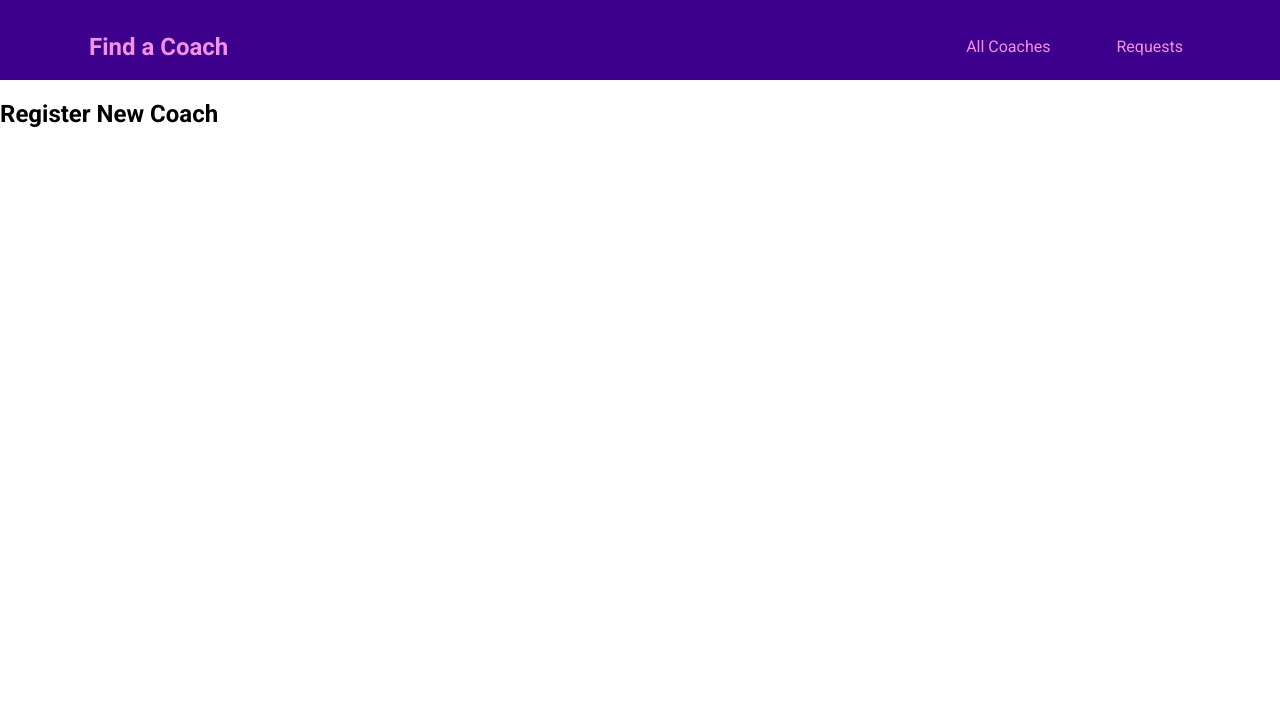
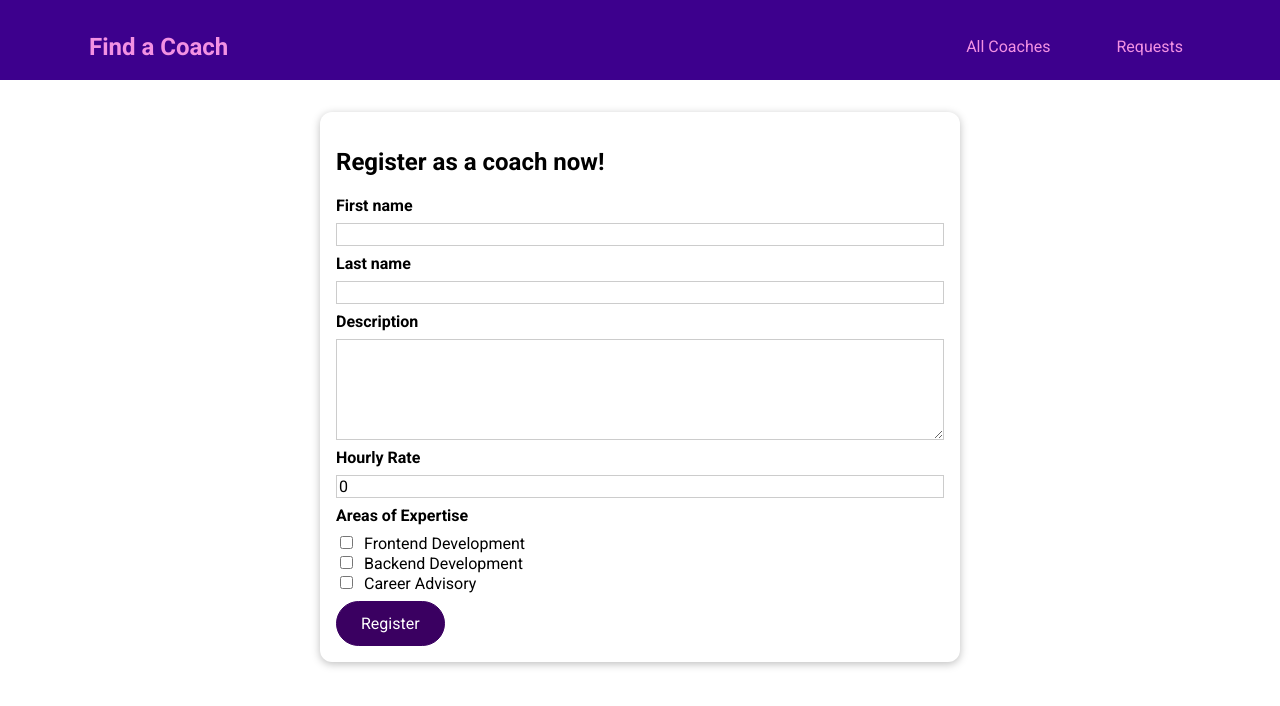
Before and after one commit to AlexL70/vue-the-complete-guide, a Vue app in the folder l235-find-coach/: page /register in a window 1280 px wide. Shown: the top 706 px of the page. Built offline with nearby package versions, Linux system fonts and the light colour scheme.

Commit message:
244. Registering as a Coach: The Form

```diff
--- /dev/null
+++ b/l235-find-coach/src/components/coaches/CoachForm.vue
@@ -0,0 +1,117 @@
+<template>
+    <form @submit.prevent="submitForm">
+        <div class="form-control">
+            <label for="firstname">First name</label>
+            <input type="text" id="firstname" v-model.trim="newCoach.firstName" />
+        </div>
+        <div class="form-control">
+            <label for="lastname">Last name</label>
+            <input type="text" id="lastname" v-model.trim="newCoach.lastName" />
+        </div>
+        <div class="form-control">
+            <label for="description">Description</label>
+            <textarea rows="5" id="description" v-model.trim="newCoach.description"></textarea>
+        </div>
+        <div class="form-control">
+            <label for="rate">Hourly Rate</label>
+            <input type="number" id="rate" v-model.number="newCoach.hourlyRate" />
+        </div>
+        <div class="form-control">
+            <h3>Areas of Expertise</h3>
+            <div>
+                <input type="checkbox" id="frontend" value="frontend" v-model="newCoach.areas" />
+                <label for="frontend">Frontend Development</label>
+            </div>
+            <div>
+                <input type="checkbox" id="backend" value="backend" v-model="newCoach.areas" />
+                <label for="backend">Backend Development</label>
+            </div>
+            <div>
+                <input type="checkbox" id="career" value="career" v-model="newCoach.areas" />
+                <label for="career">Career Advisory</label>
+            </div>
+        </div>
+        <base-button>Register</base-button>
+    </form>
+</template>
+
+<script lang="ts">
+import type { Coach } from "@/types/dto/index";
+import { defineComponent } from "vue";
+export default defineComponent({
+    data() {
+        return {
+            newCoach: {
+                id: "",
+                firstName: "",
+                lastName: "",
+                areas: [],
+                description: "",
+                hourlyRate: 0,
+            } as Coach,
+        };
+    },
+    methods: {
+        submitForm(): void {
+            console.log(this.newCoach);
+        }
+    },
+})
+</script>
+
+<style scoped>
+.form-control {
+    margin: 0.5rem 0;
+}
+
+label {
+    font-weight: bold;
+    display: block;
+    margin-bottom: 0.5rem;
+}
+
+input[type='checkbox']+label {
+    font-weight: normal;
+    display: inline;
+    margin: 0 0 0 0.5rem;
+}
+
+input,
+textarea {
+    display: block;
+    width: 100%;
+    border: 1px solid #ccc;
+    font: inherit;
+}
+
+input:focus,
+textarea:focus {
+    background-color: #f0e6fd;
+    outline: none;
+    border-color: #3d008d;
+}
+
+input[type='checkbox'] {
+    display: inline;
+    width: auto;
+    border: none;
+}
+
+input[type='checkbox']:focus {
+    outline: #3d008d solid 1px;
+}
+
+h3 {
+    margin: 0.5rem 0;
+    font-size: 1rem;
+}
+
+.invalid label {
+    color: red;
+}
+
+.invalid input,
+.invalid textarea {
+    border: 1px solid red;
+}
+</style>
--- a/l235-find-coach/src/pages/coaches/CoachRegistration.vue
+++ b/l235-find-coach/src/pages/coaches/CoachRegistration.vue
@@ -1,3 +1,18 @@
 <template>
-    <h2>Register New Coach</h2>
+    <section>
+        <base-card>
+            <h2>Register as a coach now!</h2>
+            <coach-form></coach-form>
+        </base-card>
+    </section>
 </template>
+
+<script lang="ts">
+import CoachForm from "@/components/coaches/CoachForm.vue";
+import { defineComponent } from "vue";
+export default defineComponent({
+    components: {
+        CoachForm,
+    }
+});
+</script>
```
